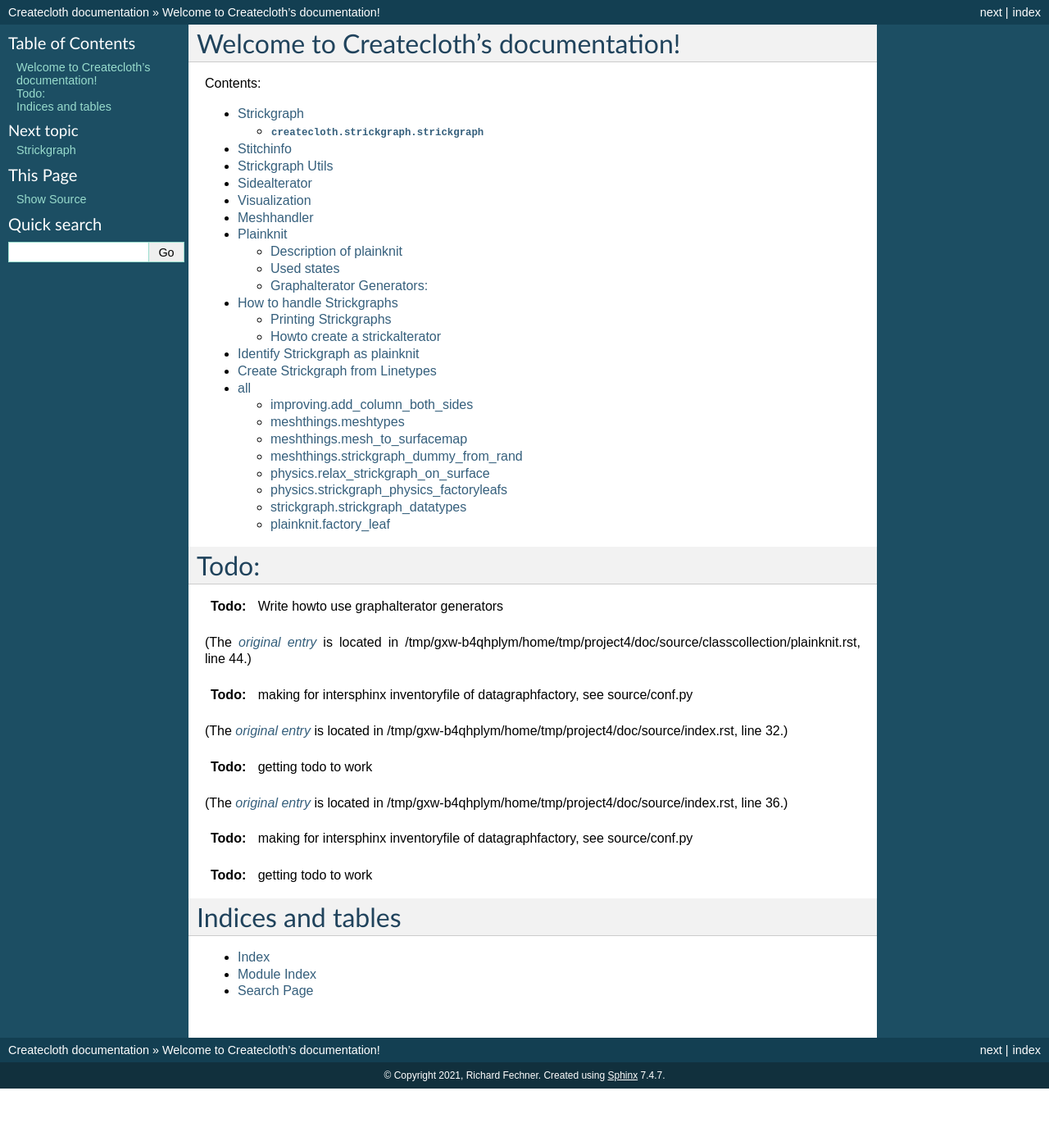
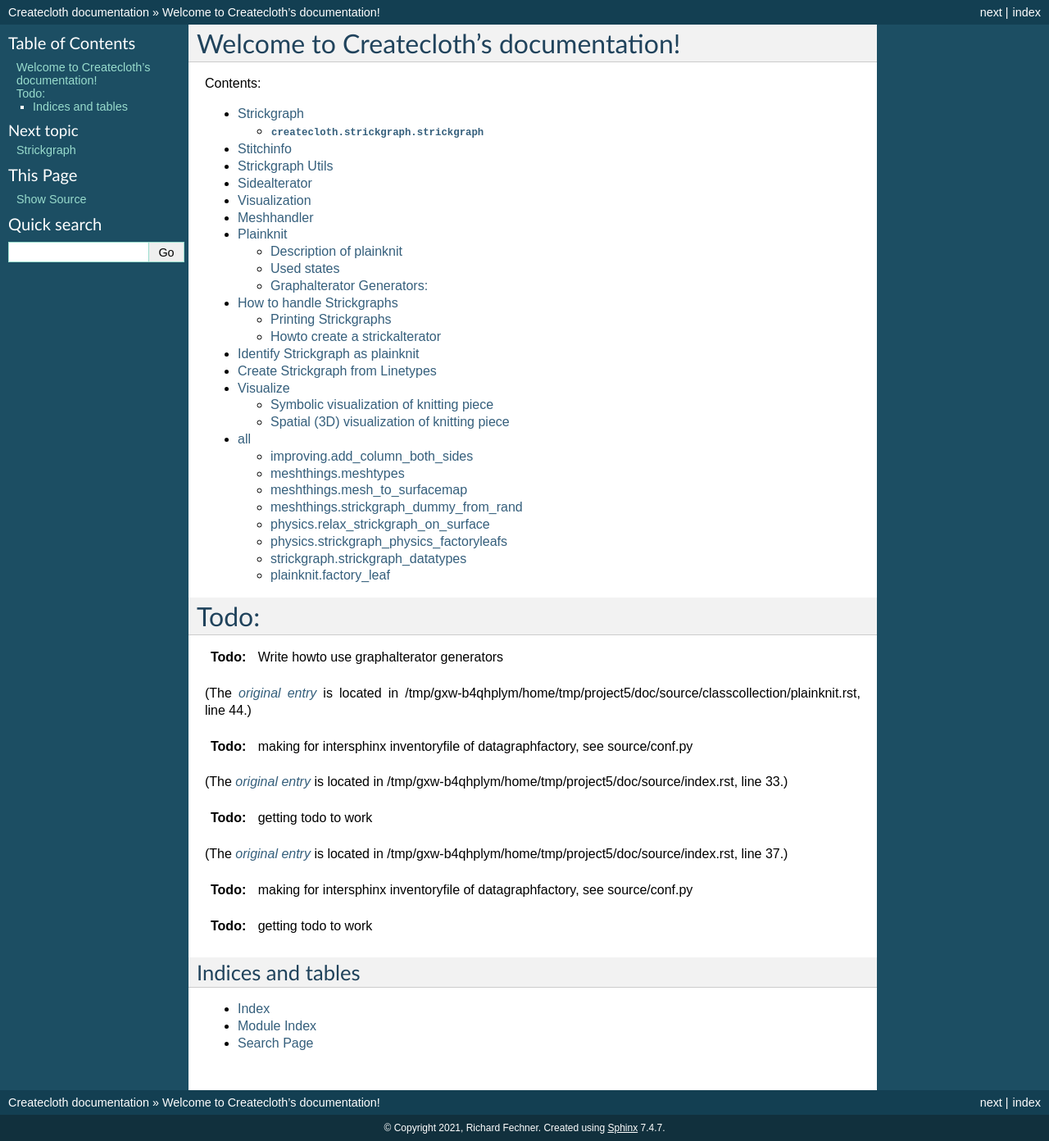
Before and after one commit to WhiteGobo/collectionforstrickkram, a Sphinx documentation site: the page built from doc/source/index.rst, in a window 1280 px wide. Shown: the whole page at 82% size. Built offline with Sphinx 7.4.7, drawn with Linux system fonts in a browser that asks for light colours; before the commit the page ends 1328 px from its top, so only the background shows below that.

Commit message:
added doc for visualizer

```diff
--- /dev/null
+++ b/doc/source/howto/visualizer.rst
@@ -0,0 +1,18 @@
+Visualize
+=========
+
+Symbolic visualization of knitting piece
+----------------------------------------
+
+For a symbolical visualization of a knitting piece you can use
+:py:func:`easygraph<createcloth.visualizer.graph_2d.easygraph>`.
+Example is given by test
+:py:mod:`test_visualize<createcloth.visualizer.test_visualizer>`
+
+Spatial (3D) visualization of knitting piece
+--------------------------------------------
+
+For a spatial visualization of knitting piece use
+:py:func:`easygraph<createcloth.visualizer.plotter.myvis3d>`.
+Example is given by test
+:py:mod:`test_visualize<createcloth.visualizer.test_visualizer>`
--- a/doc/source/index.rst
+++ b/doc/source/index.rst
@@ -4,11 +4,12 @@
    contain the root `toctree` directive.
 
 Welcome to Createcloth's documentation!
-=======================================
+***************************************
 
 .. toctree::
    :maxdepth: 2
    :caption: Contents:
+
 
    classcollection/strickgraph
    classcollection/stitchinfo
```
Also changed, not shown: other parts of doc/source/index.rst (+2 -2 lines).
